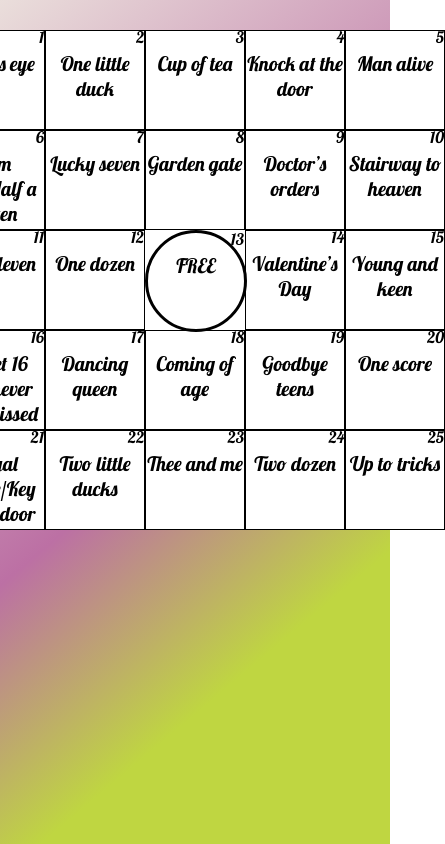
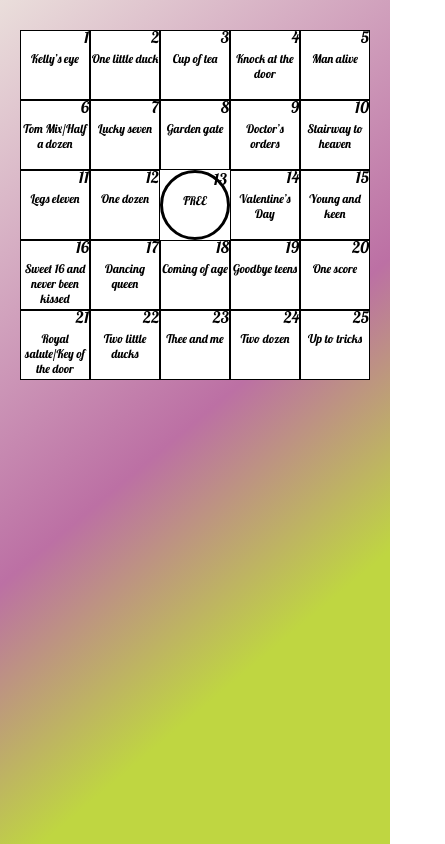
Before and after one commit to Khalifa1997/sensory-minds-task, a React (Create React App) app: page / in a window 390 px wide. Shown: the whole page, 445 px wide, since content can reach past the window. Built offline with nearby package versions, Linux system fonts and the light colour scheme.

Commit message:
Made website responsive

```diff
--- a/src/App.css
+++ b/src/App.css
@@ -13,13 +13,15 @@
   );
 }
 .bingo {
+  margin-right: 12px;
+  margin-left: 12px;
   display: grid;
   margin-top: 30px;
   align-self: flex-start;
 
   background-color: white;
-  grid-template-rows: repeat(5, 100px);
-  grid-template-columns: repeat(5, 100px);
+  grid-template-rows: repeat(5, 70px);
+  grid-template-columns: repeat(5, 70px);
 }
 
 .won {
@@ -28,7 +30,7 @@
   justify-content: center;
   align-items: center;
   background-color: white;
-  font-size: 50px;
+  font-size: 30px;
   border: white 2px;
   border-radius: 4px;
   margin-top: 70px;
--- a/src/components/Card/Card.css
+++ b/src/components/Card/Card.css
@@ -16,7 +16,7 @@
 
 .text {
   margin-top: 20px;
-  font-size: 20px;
+  font-size: 12px;
 }
 
 .selected {
@@ -27,8 +27,8 @@
 
 .card-middle {
   display: inline-block;
-  width: 96px;
-  height: 96px;
+  width: 1fr;
+  height: 1fr;
   border-radius: 50%;
   border-style: solid;
   font-family: "Lobster";
```
